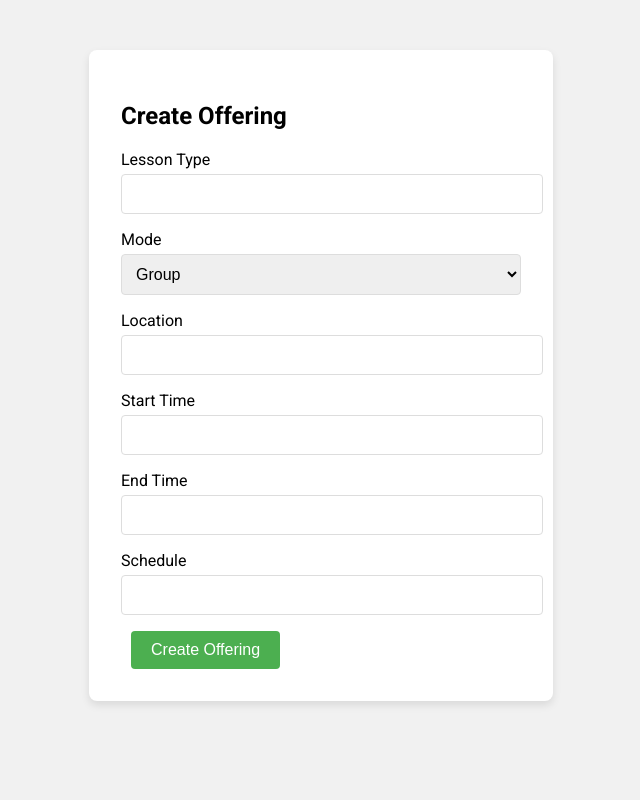
After one commit to antoinemansour7/SOEN342, a Flask app: page /create_offering in a window 1280 px wide. The commit adds this page. Shown: the whole page, without its empty margins (319-959 px from the left). Run offline with Flask 3, Linux system fonts and the light colour scheme; a user stored in the database is signed in.

Commit message:
Fixes #10: Added an admin account that can add offerings

```diff
--- a/app.py
+++ b/app.py
@@ -3,7 +3,7 @@ from flask_sqlalchemy import SQLAlchemy
 from flask_bcrypt import Bcrypt
 from flask_login import LoginManager, login_user, current_user, logout_user, login_required
 from models import db, User, Offering  # Correct import of db
-from forms import LoginForm, RegistrationForm
+from forms import LoginForm, RegistrationForm, OfferingForm
 
 
 app = Flask(__name__)
@@ -12,6 +12,7 @@ app.config['SQLALCHEMY_DATABASE_URI'] = 'sqlite:///site.db'
 
 # Initialize db with app
 db.init_app(app)
+
 
 bcrypt = Bcrypt(app)
 login_manager = LoginManager(app)
@@ -23,7 +24,7 @@ def load_user(user_id):
 
 @app.route('/')
 def index():
-    offerings = Offering.query.all()
+    offerings = Offering.query.all()  # Fetch all offerings from the database
     return render_template('index.html', offerings=offerings)
 
 @app.route('/login', methods=['GET', 'POST'])
@@ -70,25 +71,34 @@ def register():
         return redirect(url_for('login'))
     return render_template('register.html', form=form)
 
-# Additional route for selecting offerings
-@app.route('/select_offering/<int:offering_id>')
+
+
+@app.route('/create_offering', methods=['GET', 'POST'])
 @login_required
-def select_offering(offering_id):
-    if current_user.role == 'instructor':
-        offering = Offering.query.get(offering_id)
-        if offering and offering.is_available:
-            offering.is_available = False
-            offering.instructor_id = current_user.id
-            db.session.commit()
-            flash('You have successfully selected the offering!', 'success')
-        else:
-            flash('Offering is not available.', 'danger')
-    else:
-        flash('Only instructors can select offerings.', 'danger')
-    return redirect(url_for('index'))
+def create_offering():
+    if current_user.role != 'admin':
+        flash('You do not have permission to create offerings.', 'danger')
+        return redirect(url_for('index'))  # Redirect to home page if not admin
 
-if __name__ == '__main__':
-    # Bind the app context to ensure that db commands are executed within the app context
-    with app.app_context():
-        db.create_all()  # Ensures that the database and tables are created if they don't exist
+    form = OfferingForm()
+    if form.validate_on_submit():
+        offering = Offering(
+            lesson_type=form.lesson_type.data,
+            mode=form.mode.data,
+            location=form.location.data,
+            start_time=form.start_time.data,
+            end_time=form.end_time.data,
+            schedule=form.schedule.data
+        )
+        db.session.add(offering)
+        db.session.commit()
+        flash('Offering created successfully!', 'success')
+        return redirect(url_for('index'))
+
+    return render_template('create_offering.html', form=form)
+
+
+
+
+if __name__ == "__main__":
     app.run(debug=True)
--- a/forms.py
+++ b/forms.py
@@ -29,3 +29,16 @@ class RegistrationForm(FlaskForm):
         user = User.query.filter_by(email=email.data).first()
         if user:
             raise ValidationError('That email is already registered. Please choose a different one.')
+
+
+
+
+
+class OfferingForm(FlaskForm):
+    lesson_type = StringField('Lesson Type', validators=[DataRequired()])
+    mode = SelectField('Mode', choices=[('group', 'Group'), ('private', 'Private')], validators=[DataRequired()])
+    location = StringField('Location', validators=[DataRequired()])
+    start_time = StringField('Start Time', validators=[DataRequired()])
+    end_time = StringField('End Time', validators=[DataRequired()])
+    schedule = StringField('Schedule', validators=[DataRequired()])
+    submit = SubmitField('Create Offering')
--- /dev/null
+++ b/templates/create_offering.html
@@ -0,0 +1,40 @@
+<!doctype html>
+<html lang="en">
+<head>
+    <link rel="stylesheet" href="{{ url_for('static', filename='styles.css') }}">
+    <title>Create Offering</title>
+</head>
+<body>
+    <div class="form-container">
+        <h2>Create Offering</h2>
+        <form method="POST" action="{{ url_for('create_offering') }}">
+            {{ form.hidden_tag() }}
+            <div class="form-group">
+                {{ form.lesson_type.label }}<br>
+                {{ form.lesson_type(class_="form-input") }}
+            </div>
+            <div class="form-group">
+                {{ form.mode.label }}<br>
+                {{ form.mode(class_="form-input") }}
+            </div>
+            <div class="form-group">
+                {{ form.location.label }}<br>
+                {{ form.location(class_="form-input") }}
+            </div>
+            <div class="form-group">
+                {{ form.start_time.label }}<br>
+                {{ form.start_time(class_="form-input") }}
+            </div>
+            <div class="form-group">
+                {{ form.end_time.label }}<br>
+                {{ form.end_time(class_="form-input") }}
+            </div>
+            <div class="form-group">
+                {{ form.schedule.label }}<br>
+                {{ form.schedule(class_="form-input") }}
+            </div>
+            <button type="submit" class="form-button">Create Offering</button>
+        </form>
+    </div>
+</body>
+</html>
```
Also changed, not shown: models.py (+13 -7 lines), templates/index.html (+7 -0 lines), instance/site.db.
